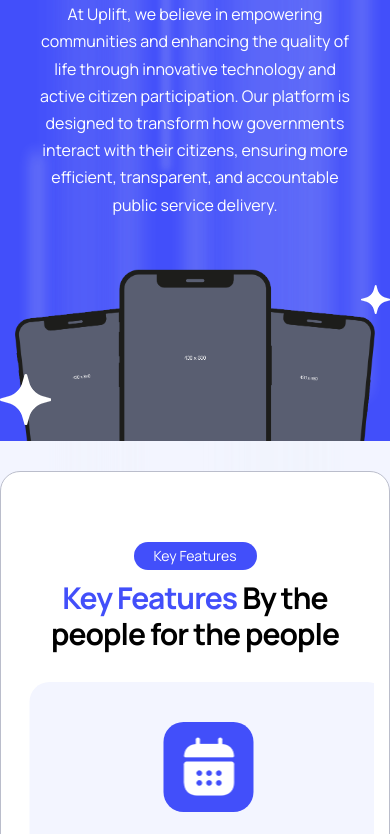
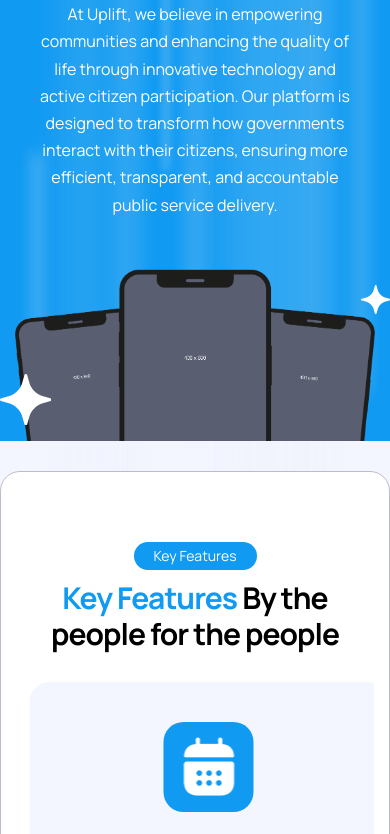
Before and after one commit to BrilliantCoder39/htmltheme, a plain HTML site: page index.html in a window 390 px wide. Shown: the part 272-1106 px from the top of the page. Drawn offline with Linux system fonts and the light colour scheme; animation ran at ten frames a second.

Commit message:
Update responsive.css

```diff
--- a/css/responsive.css
+++ b/css/responsive.css
@@ -1,6 +1,6 @@
 :root {
     --light-yellow: #f3f5ff;
-    --primery: #424ffa;
+    --primery: #109AF2;
     --dark-black: #101342;
     --dark-greay: #9599ab;
     --black: #000000;
```
